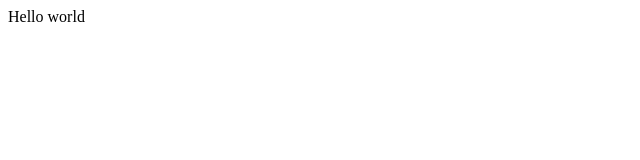
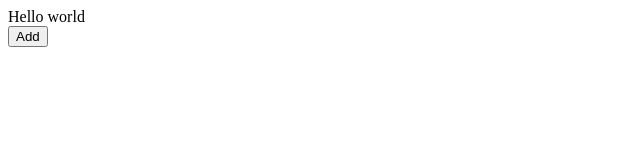
Before and after one commit to qweryhuin/test, a plain HTML site: page index.html in a window 1280 px wide. Shown: the full height of the page, 0-640 px from the left. Drawn offline with Linux system fonts and the light colour scheme.

Commit message:
Update index.html

```diff
--- a/index.html
+++ b/index.html
@@ -10,16 +10,17 @@
 <body>
 
     <div>Hello world</div>
+    <button onclick="add()">Add</button>
     <script>
 
         let arr = [];
         let i = 1;
 
-        arr.push(i);
-
-        i++;
-
-        console.log(arr);
+        function add() {
+            arr.push(i);
+            i++;
+            console.log(arr);
+        }
     </script>
 </body>
 
```
